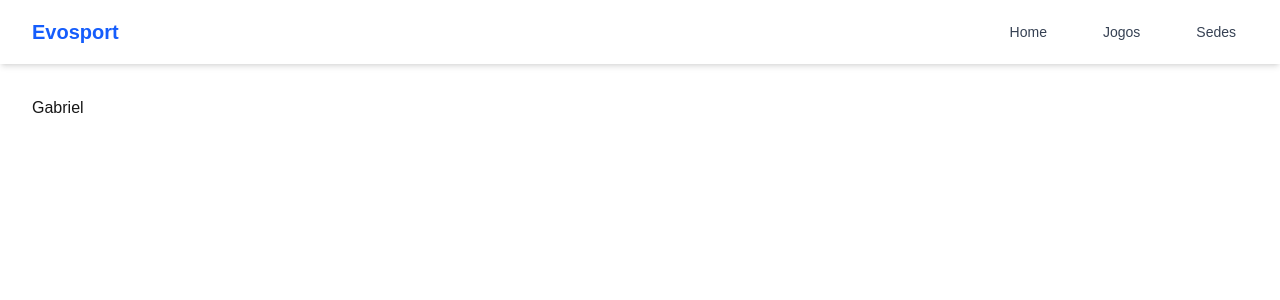
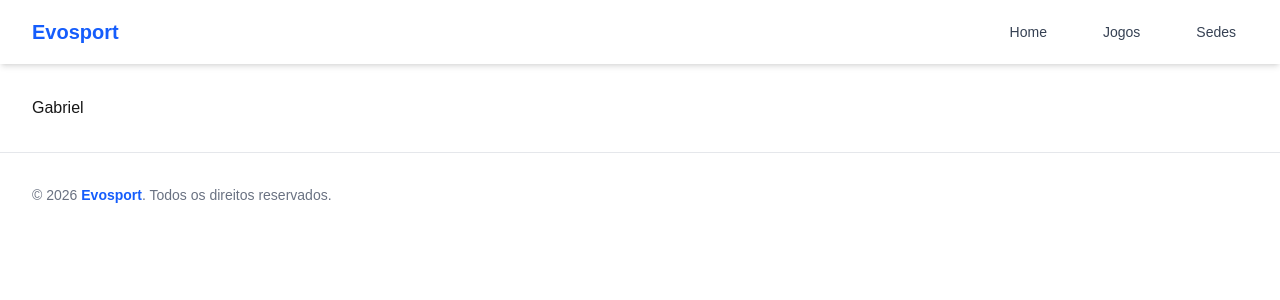
Before and after one commit to StivenF0/evosport, a Next.js app in the folder apps/web/: page / in a window 1280 px wide. Shown: the top 300 px of the page. Built offline with nearby package versions, Linux system fonts and the light colour scheme.

Commit message:
feat: add Footer, update tasks

```diff
--- a/apps/web/src/app/layout.tsx
+++ b/apps/web/src/app/layout.tsx
@@ -3,6 +3,7 @@
 import "./globals.css";
 import { Providers } from "./providers";
 import { Header } from "@/components/Header";
+import { Footer } from "@/components/Footer";
 
 const geistSans = Geist({
   variable: "--font-geist-sans",
@@ -34,6 +35,7 @@
           <main className="max-w-7xl mx-auto px-4 sm:px-6 lg:px-8 py-8">
             {children}
           </main>
+          <Footer />
         </Providers>
       </body>
     </html>
--- /dev/null
+++ b/apps/web/src/components/Footer.tsx
@@ -0,0 +1,16 @@
+export function Footer() {
+  const currentYear = new Date().getFullYear();
+
+  return (
+    <footer className="bg-white border-t border-gray-200 mt-auto">
+      <div className="max-w-7xl mx-auto py-8 px-4 sm:px-6 lg:px-8">
+        <div className="flex flex-col md:flex-row justify-between items-center space-y-4 md:space-y-0">
+          <div className="text-gray-500 text-sm">
+            &copy; {currentYear} <span className="font-semibold text-blue-600">Evosport</span>.
+            Todos os direitos reservados.
+          </div>
+        </div>
+      </div>
+    </footer>
+  );
+}
```
